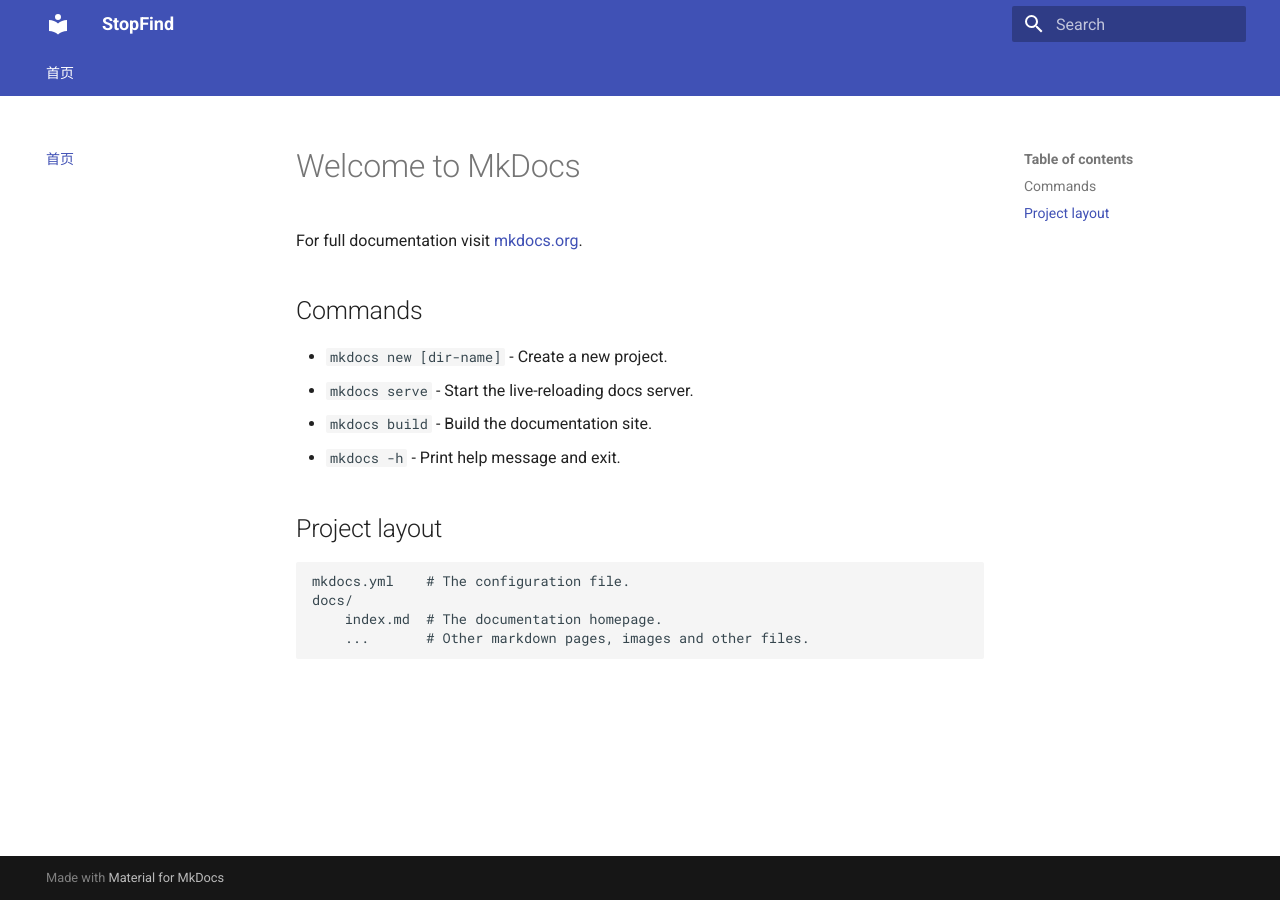
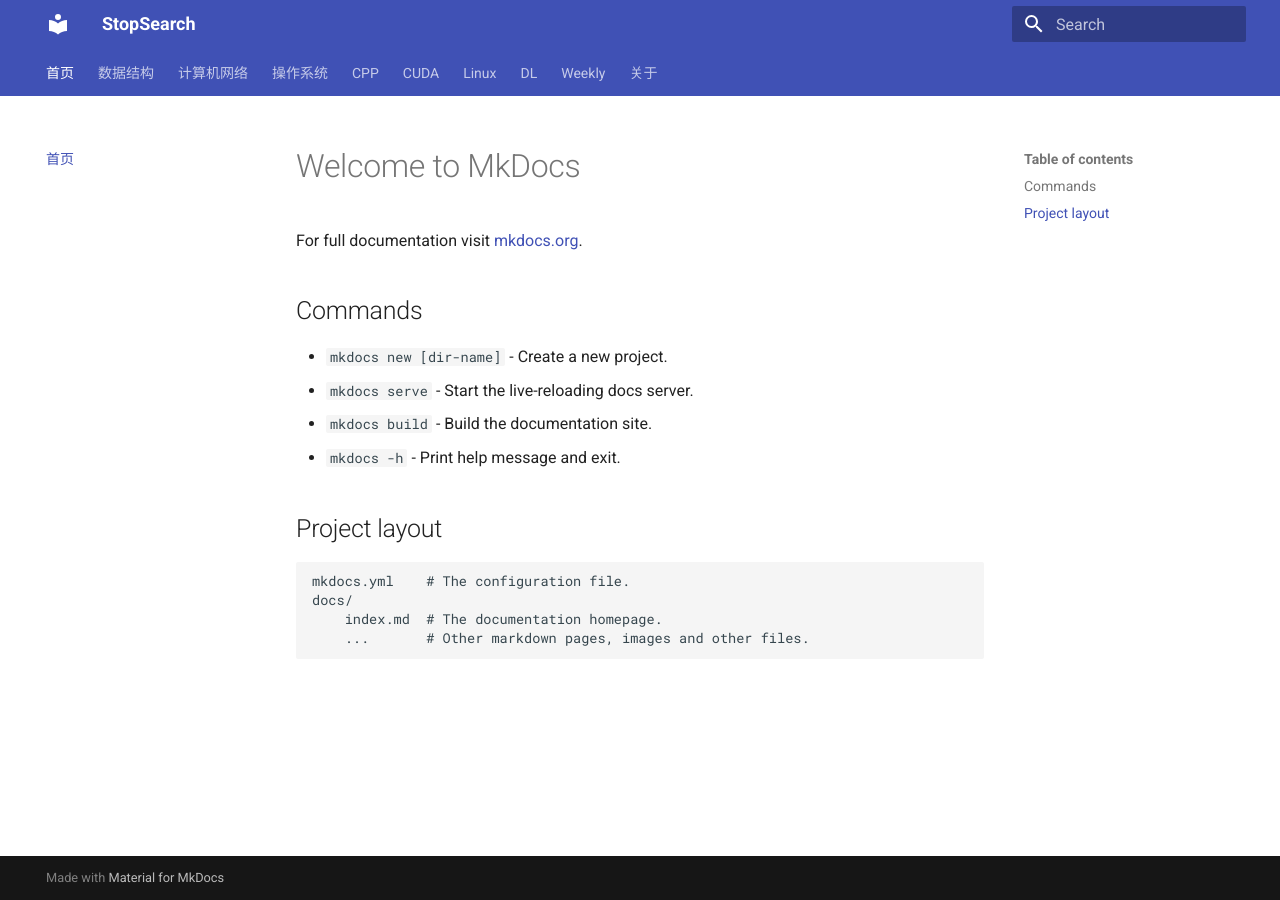
Before and after one commit to caibucai22/stop-search, an MkDocs documentation site: the page built from docs/index.md, in a window 1280 px wide. Built offline with MkDocs 1.6.1 and Material for MkDocs 9.7.7, drawn with Linux system fonts in a browser that asks for light colours; some of the changed lines change nothing that is shown.

Commit message:
init nav

```diff
--- a/mkdocs.yml
+++ b/mkdocs.yml
@@ -1,10 +1,14 @@
-site_name: StopFind
-site_url: http://stopfind.caibucai.top
+site_name: StopSearch
+site_url: http://stopsearch.caibucai.top
 theme:
   name: material
   features:
     - navigation.tabs
-    - navigation.sections
+    # - navigation.sections # nav fold
+    - navigation.tabs.sections
+    - navigation.top
+    - navigation.instant
+    - navigation.expand
   palette:
     - scheme: default
     - scheme: slate
@@ -13,5 +17,31 @@ extra_css:
 extra_javascript:
   - javascripts/extra.js
 
+#contents
 nav:
   - 首页: index.md
+  - 数据结构:
+    - 简介: datastructure/index.md
+  - 计算机网络:
+    - 简介: network/index.md
+    - TCP: network/tcp.md
+    - IP: network/ip.md
+    - HTTP: network/http.md
+    - 网络编程: network/programming.md
+  - 操作系统: os/index.md
+  - CPP:
+    - 简介: cpp/index.md
+    - STL:
+      - Container容器: cpp/container.md
+      - Adapter适配器: cpp/adpater.md
+      - Iterator迭代器: cpp/iterator.md
+      - Algorithm算法: cpp/algorithm.md
+      - Functors仿函数: cpp/functor.md
+      - Allocator分配器: cpp/allocator.md
+  - CUDA: cuda/index.md
+  - Linux: linux/index.md
+  - DL:
+    - CV: cv/index.md
+    - LLM: llm/index.md
+  - Weekly: weekly/index.md
+  - 关于: about/index.md
```
